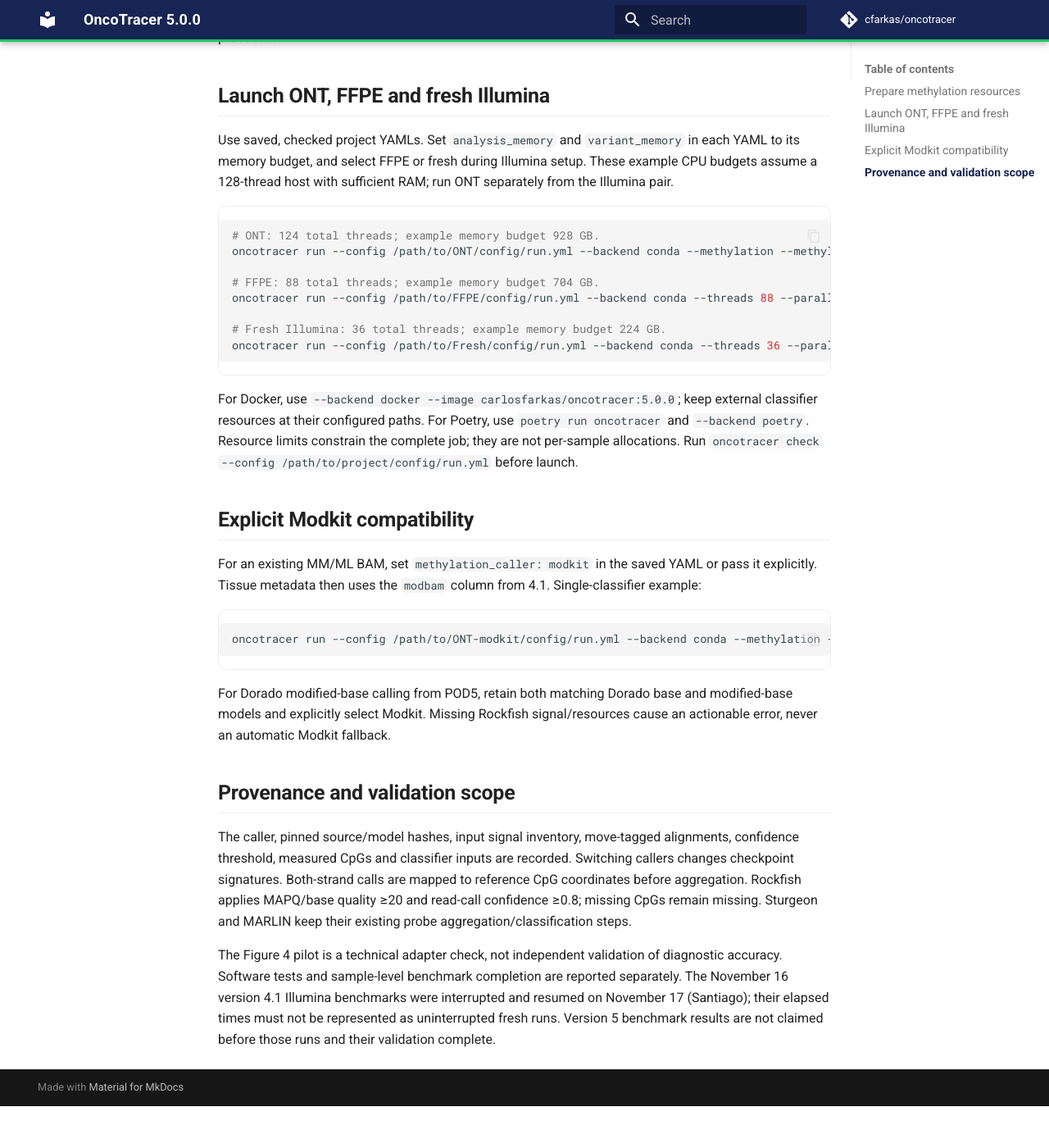
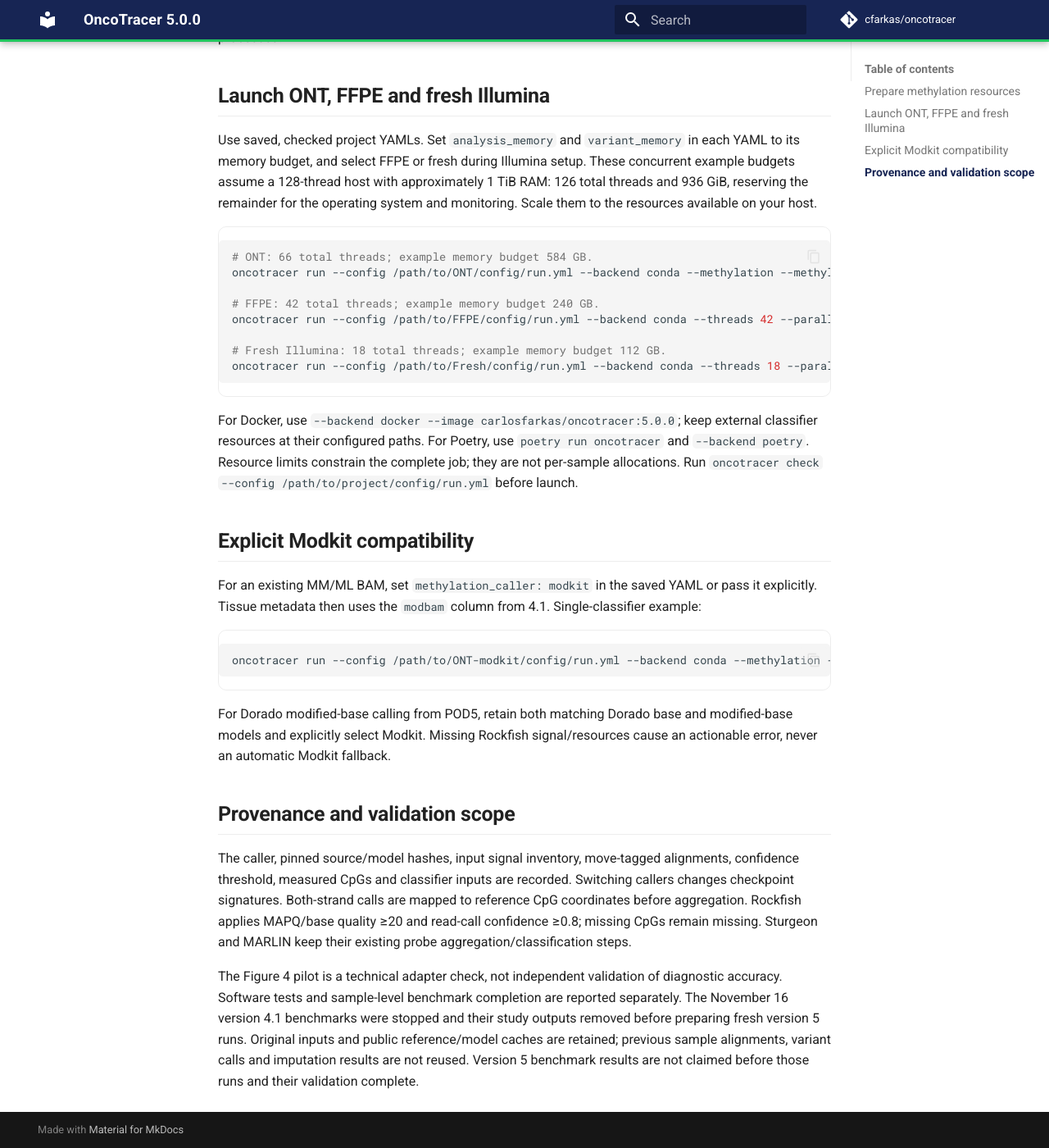
Before and after one commit to cfarkas/oncotracer, an MkDocs documentation site: the page built from docs/releases/5.0.0.md, in a window 1280 px wide and 1400 px high, scrolled down 1186 px. Shown: the whole window at 82% size. Built offline with MkDocs 1.6.1 and Material for MkDocs 9.7.7, drawn with Linux system fonts in a browser that asks for light colours; comment, search, counter and statistics services are not loaded; before the commit the page ends 2535 px from its top, so only the background shows below that.

````diff
--- a/docs/releases/5.0.0.md
+++ b/docs/releases/5.0.0.md
@@ -27,17 +27,17 @@ Each row must match one selected FASTQ library. The optional `moves_bam` contain
 
 ## Launch ONT, FFPE and fresh Illumina
 
-Use saved, checked project YAMLs. Set `analysis_memory` and `variant_memory` in each YAML to its memory budget, and select FFPE or fresh during Illumina setup. These example CPU budgets assume a 128-thread host with sufficient RAM; run ONT separately from the Illumina pair.
+Use saved, checked project YAMLs. Set `analysis_memory` and `variant_memory` in each YAML to its memory budget, and select FFPE or fresh during Illumina setup. These concurrent example budgets assume a 128-thread host with approximately 1 TiB RAM: 126 total threads and 936 GiB, reserving the remainder for the operating system and monitoring. Scale them to the resources available on your host.
 
 ```bash
-# ONT: 124 total threads; example memory budget 928 GB.
-oncotracer run --config /path/to/ONT/config/run.yml --backend conda --methylation --methylation-caller rockfish --threads 124 --parallel-samples 4 --no-merge-vcfs --cpu --resource-mode dynamic --storage-mode compact --cna-profile sensitive
+# ONT: 66 total threads; example memory budget 584 GB.
+oncotracer run --config /path/to/ONT/config/run.yml --backend conda --methylation --methylation-caller rockfish --threads 66 --parallel-samples 4 --no-merge-vcfs --cpu --resource-mode dynamic --storage-mode compact --cna-profile sensitive
 
-# FFPE: 88 total threads; example memory budget 704 GB.
-oncotracer run --config /path/to/FFPE/config/run.yml --backend conda --threads 88 --parallel-samples 8 --no-merge-vcfs --cpu --resource-mode fixed --storage-mode compact --cna-profile standard
+# FFPE: 42 total threads; example memory budget 240 GB.
+oncotracer run --config /path/to/FFPE/config/run.yml --backend conda --threads 42 --parallel-samples 5 --no-merge-vcfs --cpu --resource-mode fixed --storage-mode compact --cna-profile standard
 
-# Fresh Illumina: 36 total threads; example memory budget 224 GB.
-oncotracer run --config /path/to/Fresh/config/run.yml --backend conda --threads 36 --parallel-samples 4 --no-merge-vcfs --cpu --resource-mode fixed --storage-mode compact --cna-profile standard
+# Fresh Illumina: 18 total threads; example memory budget 112 GB.
+oncotracer run --config /path/to/Fresh/config/run.yml --backend conda --threads 18 --parallel-samples 2 --no-merge-vcfs --cpu --resource-mode fixed --storage-mode compact --cna-profile standard
 ```
 
 For Docker, use `--backend docker --image carlosfarkas/oncotracer:5.0.0`; keep external classifier resources at their configured paths. For Poetry, use `poetry run oncotracer` and `--backend poetry`. Resource limits constrain the complete job; they are not per-sample allocations. Run `oncotracer check --config /path/to/project/config/run.yml` before launch.
@@ -56,4 +56,4 @@ For Dorado modified-base calling from POD5, retain both matching Dorado base and
 
 The caller, pinned source/model hashes, input signal inventory, move-tagged alignments, confidence threshold, measured CpGs and classifier inputs are recorded. Switching callers changes checkpoint signatures. Both-strand calls are mapped to reference CpG coordinates before aggregation. Rockfish applies MAPQ/base quality ≥20 and read-call confidence ≥0.8; missing CpGs remain missing. Sturgeon and MARLIN keep their existing probe aggregation/classification steps.
 
-The Figure 4 pilot is a technical adapter check, not independent validation of diagnostic accuracy. Software tests and sample-level benchmark completion are reported separately. The November 16 version 4.1 Illumina benchmarks were interrupted and resumed on November 17 (Santiago); their elapsed times must not be represented as uninterrupted fresh runs. Version 5 benchmark results are not claimed before those runs and their validation complete.
+The Figure 4 pilot is a technical adapter check, not independent validation of diagnostic accuracy. Software tests and sample-level benchmark completion are reported separately. The November 16 version 4.1 benchmarks were stopped and their study outputs removed before preparing fresh version 5 runs. Original inputs and public reference/model caches are retained; previous sample alignments, variant calls and imputation results are not reused. Version 5 benchmark results are not claimed before those runs and their validation complete.
````
Also changed, not shown: README.md (+4 -4 lines), docs/parity_release.md (+2 -2 lines), 4 other files.
